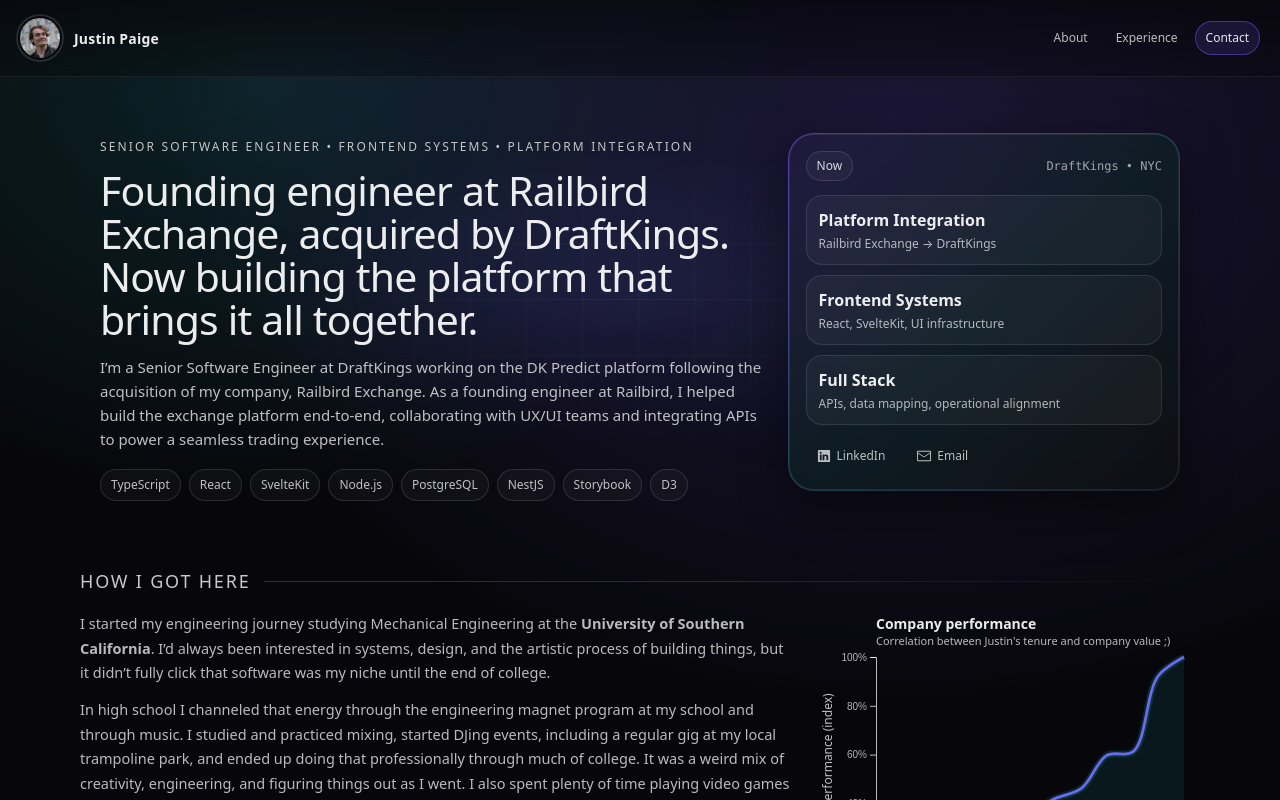
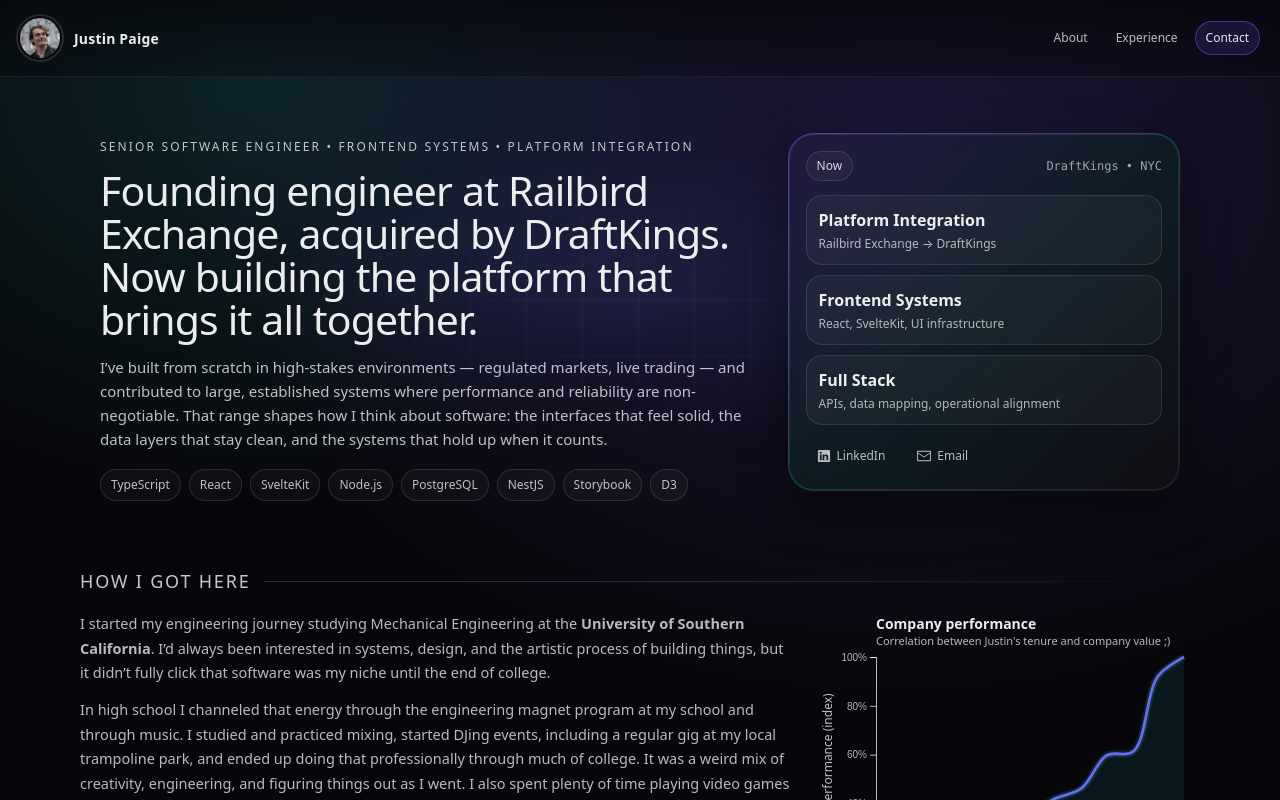
Before and after one commit to jhpaige/justinpaige.com, a React (Vite) app: page / in a window 1280 px wide. Shown: the top 800 px of the page. Built offline with nearby package versions, Linux system fonts and the light colour scheme.

Commit message:
Updated hero description

```diff
--- a/src/pages/Home.tsx
+++ b/src/pages/Home.tsx
@@ -57,11 +57,12 @@
           </h1>
 
           <p className="text-white/74 m-0 mb-4.5 text-[15px] leading-[1.6]">
-            I’m a Senior Software Engineer at DraftKings working on the DK
-            Predict platform following the acquisition of my company, Railbird
-            Exchange. As a founding engineer at Railbird, I helped build the
-            exchange platform end-to-end, collaborating with UX/UI teams and
-            integrating APIs to power a seamless trading experience.
+            I’ve built from scratch in high-stakes environments — regulated
+            markets, live trading — and contributed to large, established
+            systems where performance and reliability are non-negotiable. That
+            range shapes how I think about software: the interfaces that feel
+            solid, the data layers that stay clean, and the systems that hold up
+            when it counts.
           </p>
           <ul
             aria-label="Core technologies"
```
